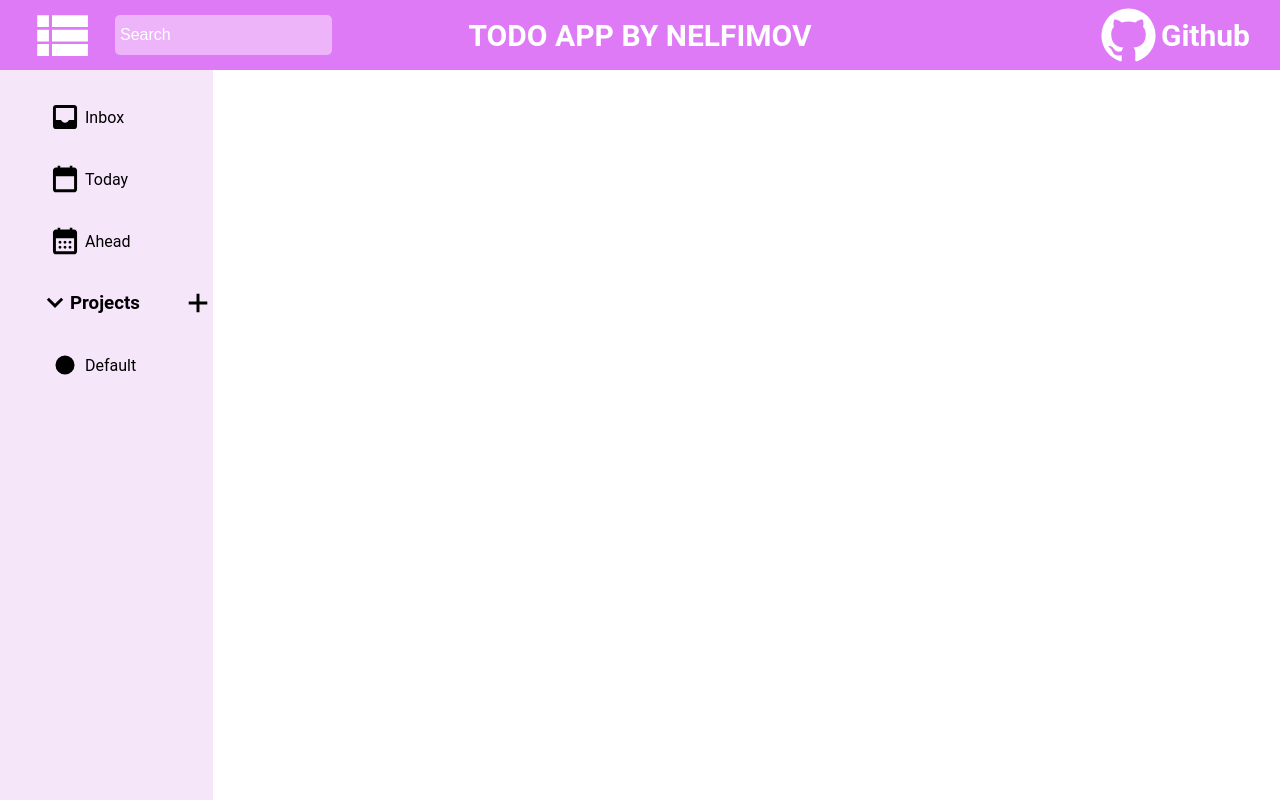
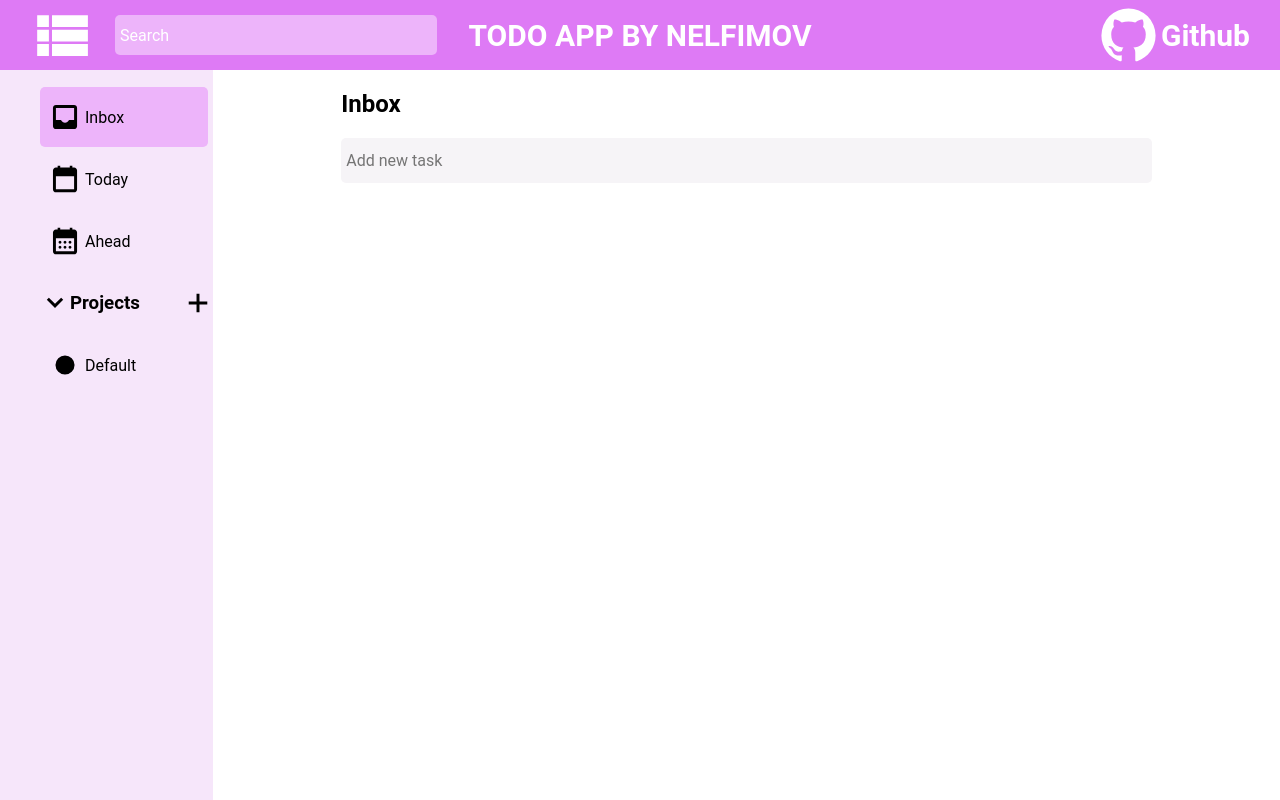
Before and after one commit to Nelfimov/odin-todoapp, a website built with webpack: page src/index.html in a window 1280 px wide. Built offline with nearby package versions, Linux system fonts and the light colour scheme; a web font is replaced by a local one.

Commit message:
add new task form with style

```diff
--- /dev/null
+++ b/src/content/contentdom.js
@@ -0,0 +1,13 @@
+import contentModule from "./contentmodule";
+
+export default function getContent() {
+  contentModule.createNewTaskForm();
+}
+
+export function showForm() {
+  contentModule.showFullTaskForm();
+}
+
+export function hideForm() {
+  contentModule.hideFullTaskForm();
+}
--- /dev/null
+++ b/src/content/contentmodule.js
@@ -0,0 +1,83 @@
+import plusIcon from '/src/icons/plus.svg';
+
+const contentModule = (() => {
+  const divContent = document.getElementById('content');
+
+  const createHeadline = (string) => {
+    const headlineDiv = document.createElement('div');
+    Object.assign(headlineDiv, {
+      id: 'div-content-headline',
+    })
+    const headline = document.createElement('h2');
+    headline.textContent = string || 'Today';
+    headlineDiv.appendChild(headline);
+    divContent.prepend(headlineDiv);
+    return headlineDiv;
+  }
+
+  const createNewTaskForm = () => {
+    createHeadline('Inbox');
+    const divInput = document.createElement('div');
+    Object.assign(divInput, {
+      id: 'div-new-task',
+      className: 'task-creation',
+    });
+    const inputs = [
+      ['input', 'new-task-title', 'text', 'Add new task', ''],
+      ['textarea', 'new-task-description', '', 'Description', ''],
+      ['input', 'new-task-date', 'date', 'Due date', ' empty'],
+      ['button', 'new-task-priority', '', 'Normal priority', ''],
+      ['select', 'new-task-project', '', 'Select project', ' empty'],
+      ['button', 'new-task-button', '', 'Create new task', ''],
+    ];
+    inputs.forEach((element) => {
+      let newInput;
+      newInput = document.createElement(element[0]);
+      Object.assign(newInput, {
+        id: element[1],
+        className: 'new-task' + element[4],
+        placeholder: element[3],
+      });
+      if (element[0] === 'input') newInput.type = element[2];
+      if (element[0] === 'button') newInput.textContent = element[3];
+      if (element[1] === 'new-task-priority') {
+        newInput.addEventListener('click', () => {
+          newInput.classList.toggle('top');
+          newInput.classList.contains('top')
+            ? newInput.textContent = 'Top priority'
+            : newInput.textContent = 'Normal priority';
+        })
+      }
+      inputs.indexOf(element) > 0 ? newInput.classList.add('hidden') : null;
+      divInput.appendChild(newInput);
+    });
+    const emptyOption = document.createElement('option');
+    Object.assign(emptyOption, {
+      value: '',
+      textContent: 'Select project',
+      disabled: true,
+      selected: true,
+    });
+    divContent.appendChild(divInput);
+    document.getElementById('new-task-project').appendChild(emptyOption);
+    return divInput;
+  }
+
+  const showFullTaskForm = () => {
+    document.querySelectorAll('#div-new-task .hidden').forEach((node) => {
+      node.classList.remove('hidden');
+    })
+  }
+
+  const hideFullTaskForm = () => {
+    document.getElementById('new-task-description').classList.add('hidden');
+    document.getElementById('new-task-date').classList.add('hidden');
+    document.getElementById('new-task-priority').classList.add('hidden');
+    document.getElementById('new-task-project').classList.add('hidden');
+    document.getElementById('new-task-button').classList.add('hidden');
+  }
+
+  return { createNewTaskForm, showFullTaskForm, hideFullTaskForm };
+})();
+
+export default contentModule;
--- a/src/index.js
+++ b/src/index.js
@@ -1,10 +1,15 @@
 import './style.css';
 import getHeader from './header/headerdom';
 import getSidebar from './sidebar/sidebardom';
-import menu from './header/headerlogic';
-
+import getContent, { showForm, hideForm } from './content/contentdom';
+import menu from './header/headermenu';
 
 document.onload = getHeader();
 document.onload = getSidebar();
+document.onload = getContent();
 
 document.getElementById('menu').addEventListener('click', () => menu());
+document.getElementById('new-task-title').addEventListener('focus', () => showForm());
+window.addEventListener('keyup', (e) => {
+  if (e.key == 'Escape') hideForm();
+});
--- a/src/sidebar/sidebardom.js
+++ b/src/sidebar/sidebardom.js
@@ -13,10 +13,7 @@ function getInitialSidebar() {
     ['Inbox', incomeIcon, false],
     ['Today', todayIcon, false],
     ['Ahead', aheadIcon, false],
-  ]
-  mainInitialRows.forEach((item) => sidebarModule.createItem(item[1], item[0], item[2]));
-  const projectInitialRows = [
     ['Default', projectIcon, true],
   ]
-  projectInitialRows.forEach((item) => sidebarModule.createItem(item[1], item[0], item[2]));
+  mainInitialRows.forEach((item) => sidebarModule.createItem(...item));
 }
--- a/src/sidebar/sidebarmodule.js
+++ b/src/sidebar/sidebarmodule.js
@@ -48,11 +48,12 @@ const sidebarModule = (() => {
     return list;
   }
 
-  const createItem = (icon, text, isProject) => {
+  const createItem = (text, icon, isProject) => {
     const li = document.createElement('li');
     Object.assign(li, {
       className: 'sidebar sidebar-item',
     });
+    text === 'Inbox' ? li.classList.add('active') : null;
     const span = document.createElement('span');
     Object.assign(span, {
       textContent: text,
@@ -72,7 +73,6 @@ const sidebarModule = (() => {
       destinationUl = document.querySelector('#sidebar-main>ul');
     }
     li.append(image, span);
-    console.log(destinationUl);
     if (destinationUl == undefined) destinationUl = createList(isProject);
     destinationUl.appendChild(li);
   }
--- a/src/style.css
+++ b/src/style.css
@@ -2,6 +2,9 @@
   --color-top: #de7af5;
   --color-input: #edb4fa;
   --color-sidebar: #f6e6fa;
+  --color-slight-grey: #f6f4f7;
+  --color-button-normal-priority: #b5f6a2;
+  --color-button-high-priority: #f78d8d;
 }
 
 @font-face {
@@ -11,7 +14,6 @@
 
 body,
 html {
-  font-family: 'Roboto', Arial, Helvetica, sans-serif;
   margin: 0;
 }
 
@@ -23,6 +25,18 @@ body {
   grid-template-areas:
     'header header'
     'sidebar content';
+}
+
+input,
+body,
+textarea {
+  font-family: 'Roboto', Arial, Helvetica, sans-serif;
+}
+
+input:focus,
+textarea:focus,
+select:focus {
+  outline: none;
 }
 
 /* Header */
@@ -43,7 +57,7 @@ body {
 #header>div.left {
   grid-area: left;
   display: grid;
-  grid-template-columns: repeat(3, max-content);
+  grid-template-columns: min-content 1fr;
   gap: 20px;
   align-items: center;
 }
@@ -70,10 +84,6 @@ img.nav-icon {
   padding: 5px;
   height: 30px;
   color: white;
-}
-
-#search:focus {
-  outline: none;
 }
 
 #search::placeholder {
@@ -188,4 +198,61 @@ img.sidebar-plusproject-icon:hover {
 
 #content {
   grid-area: content;
+  padding: 0 10vw;
 }
+
+#div-new-task {
+  display: grid;
+  align-items: center;
+  grid-template-columns: 1fr 1fr 1fr 1fr;
+  gap: 10px
+}
+
+#new-task-title {
+  grid-column: 1 / span 4;
+}
+
+#new-task-description {
+  grid-column: 1 / span 4;
+}
+
+
+#div-new-task input,
+#div-new-task textarea,
+#div-new-task select,
+#div-new-task button {
+  border: 0;
+  border-radius: 5px;
+  font-size: 16px;
+  padding: 5px;
+  height: 35px;
+}
+
+#div-new-task input,
+#div-new-task textarea,
+#div-new-task select {
+  background-color: var(--color-slight-grey);
+}
+
+
+#new-task-priority {
+  background-color: var(--color-button-normal-priority);
+}
+
+#new-task-priority.top {
+  background-color: var(--color-button-high-priority);
+}
+
+#new-task-button {
+  background-color: var(--color-input);
+}
+
+
+#div-new-task .hidden {
+  display: none;
+}
+
+input.new-task.empty,
+select.new-task.empty {
+  color: grey;
+}
```
Also changed, not shown: src/content/taskfactory.js (added, +10 -0 lines), src/header/headermenu.js (renamed from src/header/headerlogic.js).
